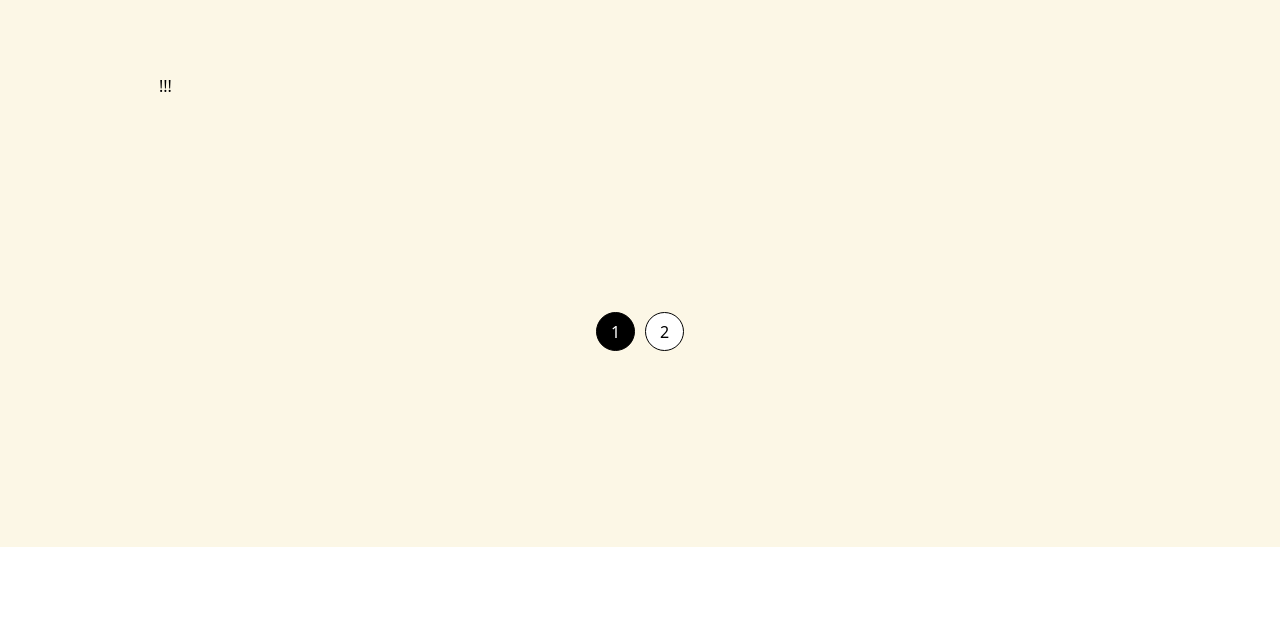
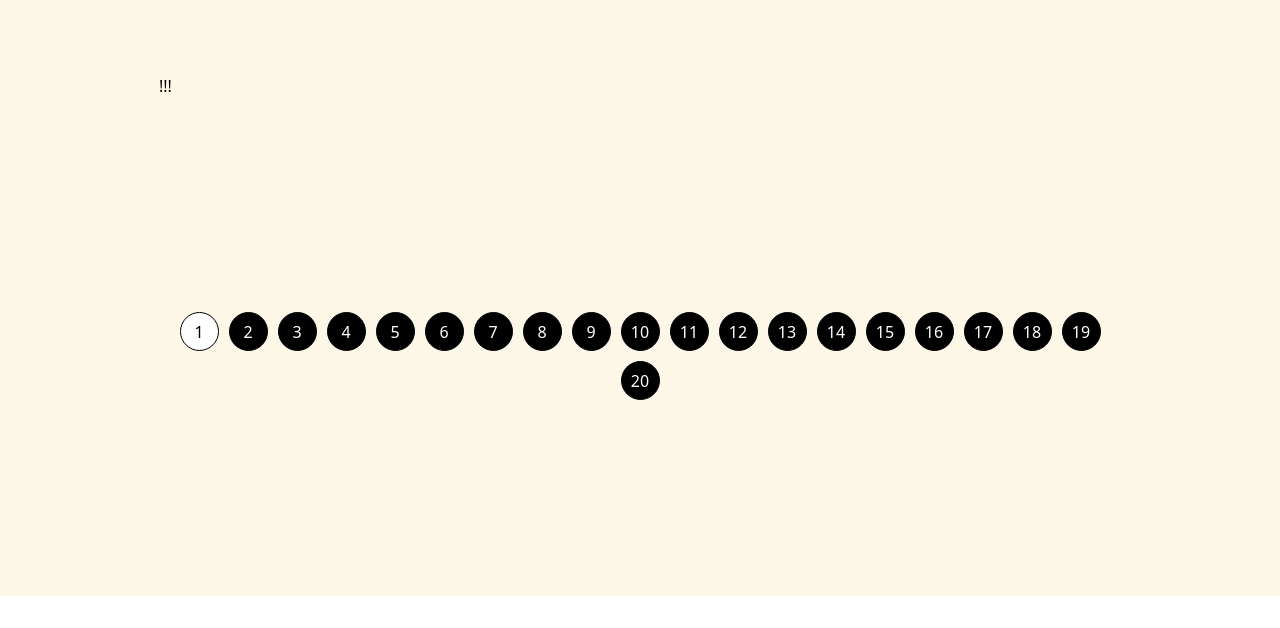
Before and after one commit to Oleksii-Bidiak/voodoo-test, a website: page index.html in a window 1280 px wide. Shown: the part 168-796 px from the top of the page. Drawn offline with Linux system fonts and the light colour scheme; no server answers.

Commit message:
added functionality for pagination

```diff
--- a/index.html
+++ b/index.html
@@ -41,29 +41,8 @@
 				gap-y-[48px]">
 			</div>
 			<div class="pb-[196px] pt-[70px]">
-				<div class="container mx-auto flex gap-x-[10px] justify-center items-center">
-					<div class="h-[39px] w-[39px]
-						flex justify-center items-center
-						bg-black text-white
-						border border-black
-						rounded-full
-						transition-all duration-200 ease-linear
-						cursor-pointer
-						hover:bg-white
-						hover:text-black">
-							1
-					</div>
-					<div class="h-[39px] w-[39px]
-						flex justify-center items-center
-						border border-black
-						bg-white text-black
-						rounded-full
-						transition-all duration-200 ease-linear
-						cursor-pointer
-						hover:bg-black
-						hover:text-white">
-							2
-					</div>
+				<div id="paginationButtons" class="container mx-auto flex flex-wrap gap-y-[10px] gap-x-[10px] justify-center items-center">
+
 				</div>
 			</div>
 		</main>
--- a/src/js/index.js
+++ b/src/js/index.js
@@ -1,7 +1,7 @@
-const fetching = async () => {
+const fetching = async (pageNumber, limit) => {
   try {
     const response = await fetch(
-      `https://voodoo-sandbox.myshopify.com/products.json`
+      `https://voodoo-sandbox.myshopify.com/products.json?limit=${limit}&page=${pageNumber}`
     );
 
     if (!response.ok) {
@@ -9,7 +9,6 @@ const fetching = async () => {
     }
 
     const data = await response.json();
-    console.log(data.products.length);
     return data.products;
   } catch (error) {
     console.error("Error fetching data:", error);
@@ -17,18 +16,52 @@ const fetching = async () => {
 };
 
 window.onload = () => {
-  let page = 1;
-  let limit = 24;
+  const totalPages = 20;
+  const itemsPerPage = 24;
+  let currentPage = 1;
 
-  const addCards = async (page, limit) => {
-    const products = await fetching();
-    // const products = await fetching(page, limit);
-    const cardsBody = document.getElementById("cardsBody");
+  const buttonClasses = [
+    "h-[39px]",
+    "w-[39px]",
+    "basis-[39px]",
+    "flex",
+    "justify-center",
+    "items-center",
+    "border",
+    "border-black",
+    "rounded-full",
+    "transition-all",
+    "duration-200",
+    "ease-linear",
+    "cursor-pointer",
+  ];
 
-    for (let i = 0; i < products.length; i++) {
-      const imageSrc = products[i]?.images[0]?.src;
-      const title = products[i].title;
-      const price = products[i].variants[0].price;
+  const notActiveButtonClasses = [
+    "bg-black",
+    "text-white",
+    "hover:bg-white",
+    "hover:text-black",
+  ];
+
+  const activeButtonClasses = [
+    "hover:bg-black",
+    "hover:text-white",
+    "bg-white",
+    "text-black",
+  ];
+
+  const cardsBody = document.getElementById("cardsBody");
+  const paginationButtonsContainer =
+    document.getElementById("paginationButtons");
+
+  const showPage = async (pageNumber, button = 0) => {
+
+    const products = await fetching(pageNumber, itemsPerPage);
+    cardsBody.innerHTML = "";
+    products.forEach((item) => {
+      const imageSrc = item.images[0]?.src;
+      const title = item.title;
+      const price = item.variants[0].price;
 
       const card = `
 			<article class="flex flex-col gap-y-[12px]">
@@ -60,12 +93,46 @@ window.onload = () => {
 		`;
 
       cardsBody.insertAdjacentHTML("beforeend", card);
-    }
+    });
+    setTimeout(() => {
+      currentPage = pageNumber;
+    }, 0);
+
+    // Затримка перед оновленням стилів неактивних кнопок
+    setTimeout(() => {
+      const buttons = Array.from(paginationButtonsContainer.children);
+      buttons.forEach((btn, index) => {
+        if (index + 1 !== pageNumber) {
+          btn.classList.remove(...activeButtonClasses);
+          btn.classList.add(...notActiveButtonClasses);
+        }
+        if (index + 1 === pageNumber) {
+          btn.classList.add(...activeButtonClasses);
+          btn.classList.remove(...notActiveButtonClasses);
+        }
+      });
+    }, 50);
+    //  window.scrollTo(0, 0);
   };
 
-  const paggination = () => {
+  function generatePaginationButtons() {
+    for (let i = 1; i <= totalPages; i++) {
 
+      const button = document.createElement("button");
+      button.classList.add(...buttonClasses);
+
+      if (i === currentPage) {
+        button.classList.add(...activeButtonClasses);
+      } else {
+        button.classList.add(...notActiveButtonClasses);
+      }
+
+      button.innerHTML = i;
+      button.addEventListener("click", () => showPage(i, button));
+      paginationButtonsContainer.appendChild(button);
+    }
   }
 
-  addCards(page, limit);
+  generatePaginationButtons();
+  showPage(1);
 };
```
Also changed, not shown: src/css/style.css.
